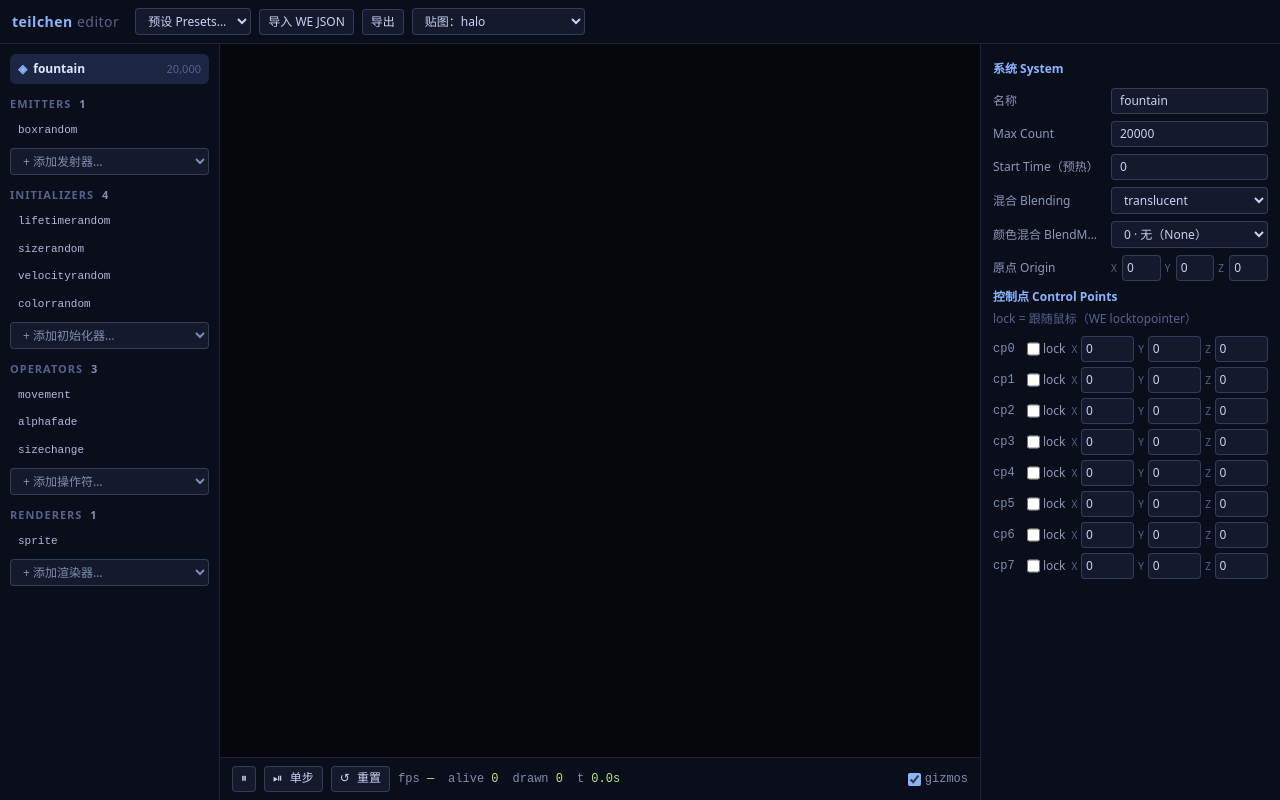
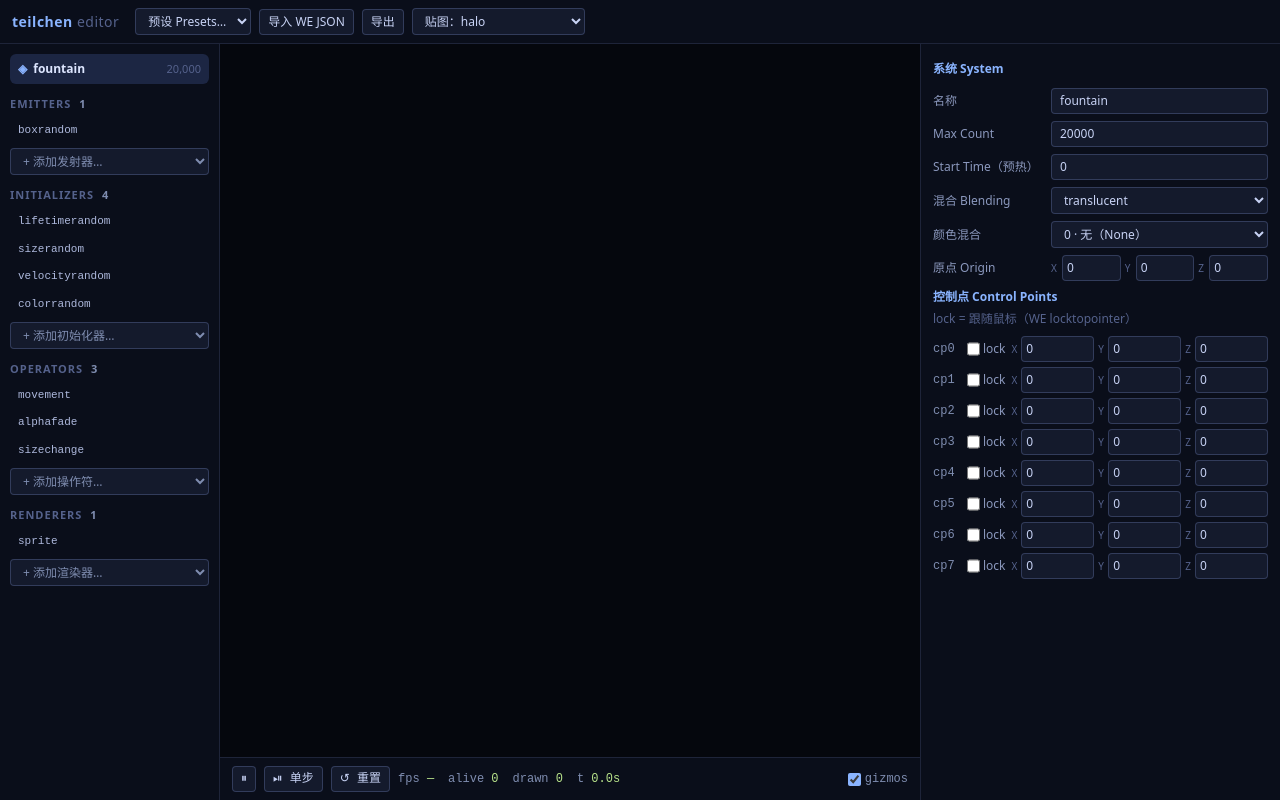
Before and after one commit to taiyuuki/teilchen, a Vue app in the folder apps/editor/: page / in a window 1280 px wide. Built offline with nearby package versions, Linux system fonts and the light colour scheme.

Commit message:
feat(PropertyPanel): 添加可调宽属性面板和颜色混合标签说明

```diff
--- a/apps/editor/src/components/ParamControl.vue
+++ b/apps/editor/src/components/ParamControl.vue
@@ -64,7 +64,7 @@ function onColor(e: Event): void {
     class="param"
     :data-type="spec.type"
   >
-    <label :title="spec.key">{{ spec.label }}</label>
+    <label :title="`${spec.label}（${spec.key}）`">{{ spec.label }}</label>
     <div
       v-if="spec.type === 'float' || spec.type === 'int'"
       class="scalar"
--- a/apps/editor/src/components/PropertyPanel.vue
+++ b/apps/editor/src/components/PropertyPanel.vue
@@ -1,5 +1,5 @@
 <script setup lang="ts">
-import { computed } from 'vue'
+import { computed, ref } from 'vue'
 import {
     type BlendMode,
     COLOR_BLEND_MODES,
@@ -52,10 +52,46 @@ function setCpOffset(cpIndex: number, i: number, e: Event): void {
     v[i] = Number((e.target as HTMLInputElement).value) || 0
     editor.def.controlPoints[cpIndex].offset = v
 }
+
+const PANEL_MIN = 300
+const PANEL_MAX = 620
+
+const panelWidth = ref(Math.min(PANEL_MAX, Math.max(PANEL_MIN, Number(localStorage.getItem('teilchen.propsWidth')) || 360)))
+const resizing = ref(false)
+
+function startResize(e: PointerEvent): void {
+    const handle = e.currentTarget as HTMLElement
+    const startX = e.clientX
+    const startW = panelWidth.value
+    resizing.value = true
+    handle.setPointerCapture(e.pointerId)
+    document.body.style.cursor = 'col-resize'
+    const move = (ev: PointerEvent): void => {
+        panelWidth.value = Math.round(Math.min(PANEL_MAX, Math.max(PANEL_MIN, startW + (startX - ev.clientX))))
+    }
+    const up = (): void => {
+        handle.removeEventListener('pointermove', move)
+        document.body.style.cursor = ''
+        resizing.value = false
+        localStorage.setItem('teilchen.propsWidth', String(panelWidth.value))
+    }
+    handle.addEventListener('pointermove', move)
+    handle.addEventListener('pointerup', up, { once: true })
+    handle.addEventListener('pointercancel', up, { once: true })
+}
 </script>
 
 <template>
-  <aside class="panel props">
+  <div class="props-wrap">
+    <div
+      class="resize-handle"
+      :class="{ dragging: resizing }"
+      @pointerdown="startResize"
+    />
+    <aside
+      class="panel props"
+      :style="{ width: `${panelWidth}px` }"
+    >
     <!-- 系统级属性 -->
     <template v-if="editor.selected.kind === 'system'">
       <h2>系统 System</h2>
@@ -93,7 +129,7 @@ function setCpOffset(cpIndex: number, i: number, e: Event): void {
         </select>
       </div>
       <div class="param">
-        <label>颜色混合 BlendMode</label>
+        <label title="颜色混合 BlendMode（colorBlendMode）">颜色混合</label>
         <select v-model="editor.def.material.colorBlendMode">
           <option
             v-for="m in COLOR_BLEND_MODES"
@@ -177,4 +213,5 @@ function setCpOffset(cpIndex: number, i: number, e: Event): void {
       </p>
     </template>
   </aside>
+  </div>
 </template>
--- a/apps/editor/src/styles.css
+++ b/apps/editor/src/styles.css
@@ -101,8 +101,17 @@ code { color: #8ab4ff; font-family: ui-monospace, monospace; font-size: 11px; }
 .timeline .spacer { flex: 1; }
 .gizmo-toggle { color: #7f8db0; display: flex; align-items: center; gap: 4px; cursor: pointer; }
 
-/* 右：属性面板 */
-.props { width: 300px; border-left: 1px solid rgba(120, 140, 200, 0.18); padding: 12px; }
+/* 右：属性面板（左缘可拖拽调宽） */
+.props-wrap { position: relative; display: flex; flex: none; }
+.props {
+  width: 360px; min-width: 300px; max-width: 620px;
+  border-left: 1px solid rgba(120, 140, 200, 0.18); padding: 12px;
+}
+.resize-handle {
+  position: absolute; left: -3px; top: 0; bottom: 0; width: 7px;
+  cursor: col-resize; z-index: 10;
+}
+.resize-handle:hover, .resize-handle.dragging { background: rgba(138, 180, 255, 0.28); }
 .props h2 { font-size: 12px; color: #8ab4ff; margin: 4px 0 10px; }
 .props h2 + .tip { margin-top: -6px; }
 .tip { color: #55628c; margin-bottom: 8px; }
@@ -110,20 +119,23 @@ code { color: #8ab4ff; font-family: ui-monospace, monospace; font-size: 11px; }
 .param { display: flex; align-items: center; gap: 8px; margin-bottom: 7px; }
 .param > label { width: 110px; flex-shrink: 0; color: #8b98bd; overflow: hidden; text-overflow: ellipsis; white-space: nowrap; }
 .param > label::after { content: ''; }
-.param .scalar { display: flex; flex: 1; gap: 6px; align-items: center; }
-.param input[type='range'] { flex: 1; padding: 0; background: none; border: none; height: 18px; accent-color: #8ab4ff; }
-.param .num { width: 76px; }
-.param input[type='number'], .param input[type='text'], .param select { flex: 1; min-width: 0; }
-.vec3 { display: flex; gap: 4px; flex: 1; align-items: center; }
+.param .scalar { display: flex; flex: 1; gap: 6px; align-items: center; min-width: 0; }
+.param input[type='range'] { flex: 2 1 60px; min-width: 0; padding: 0; background: none; border: none; height: 18px; accent-color: #8ab4ff; }
+.param .num { min-width: 68px; }
+.param input[type='number'], .param input[type='text'], .param select { flex: 1; min-width: 0; appearance: textfield; -moz-appearance: textfield; }
+.param input[type='number']::-webkit-outer-spin-button,
+.param input[type='number']::-webkit-inner-spin-button { -webkit-appearance: none; margin: 0; }
+input:not([type='range']):not([type='checkbox']):hover { border-color: #8ab4ff; }
+.vec3 { display: flex; gap: 4px; flex: 1; align-items: center; min-width: 0; }
 .vec3 .axis { display: flex; align-items: center; gap: 2px; flex: 1; }
 .vec3 .axis em { font-style: normal; color: #55628c; font-size: 10px; width: 9px; }
-.vec3 .axis input { width: 100%; min-width: 0; padding: 3px 4px; }
+.vec3 .axis input { width: 100%; min-width: 36px; padding: 3px 4px; }
 .vec3.color .axis input { min-width: 30px; }
 .vec3 input[type='color'] { width: 30px; }
 
 .cp-row { display: flex; align-items: center; gap: 6px; margin-bottom: 5px; }
-.cp-row .cp-id { font-family: ui-monospace, monospace; color: #7f8db0; width: 28px; }
-.cp-row .cp-lock { display: flex; gap: 3px; color: #8b98bd; cursor: pointer; white-space: nowrap; }
+.cp-row .cp-id { flex: none; font-family: ui-monospace, monospace; color: #7f8db0; width: 28px; }
+.cp-row .cp-lock { flex: none; display: flex; gap: 3px; color: #8b98bd; cursor: pointer; white-space: nowrap; }
 .cp-row .vec3 { flex: 1; }
 
 ::-webkit-scrollbar { width: 8px; }
```
